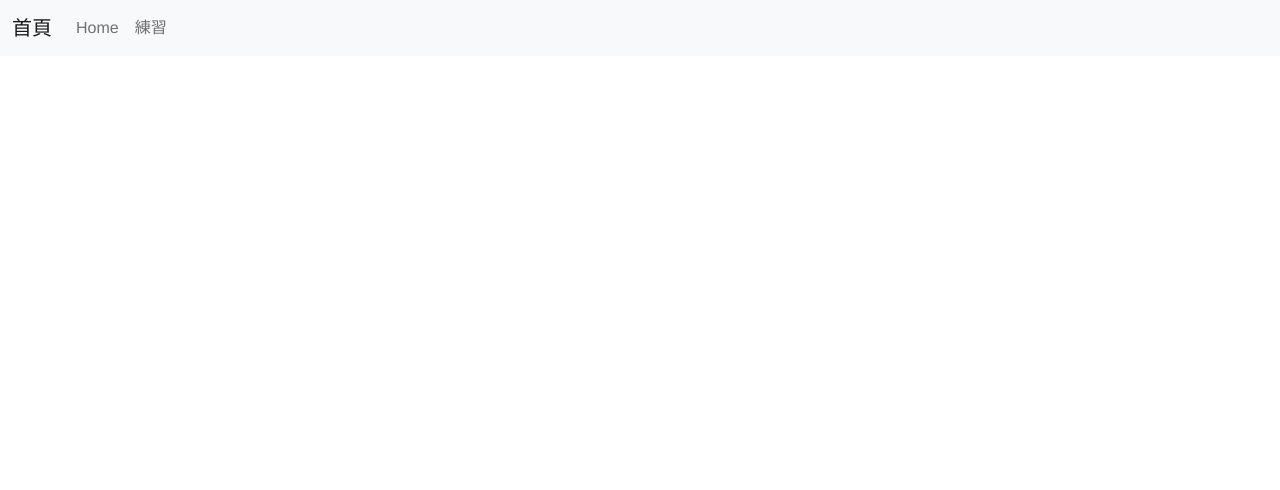
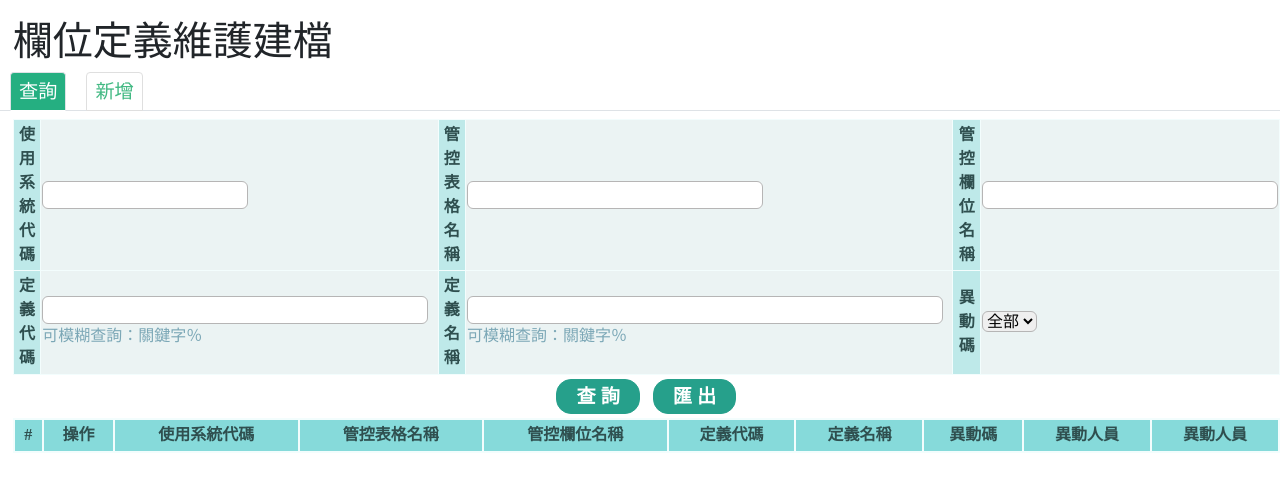
Before and after one commit to funny1225/funny1225.github.io, a plain HTML site: page index.html in a window 1280 px wide. Drawn offline with nearby package versions, Linux system fonts and the light colour scheme.

Commit message:
Add files via upload

```diff
--- a/index.html
+++ b/index.html
@@ -1 +1 @@
-<!DOCTYPE html><html><head><meta charset=utf-8><meta name=viewport content="width=device-width,initial-scale=1"><title>vue1210</title><link href=https://cdn.jsdelivr.net/npm/bootstrap@5.1.3/dist/css/bootstrap.min.css rel=stylesheet integrity=sha384-1BmE4kWBq78iYhFldvKuhfTAU6auU8tT94WrHftjDbrCEXSU1oBoqyl2QvZ6jIW3 crossorigin=anonymous><link href=https://cdn.jsdelivr.net/npm/bootstrap-icons@1.7.2/font/bootstrap-icons.css rel=stylesheet><link href=/static/css/app.bd98bd952950599ed04b412a01ad9d16.css rel=stylesheet></head><body><div id=app></div><script type=text/javascript src=/static/js/manifest.2ae2e69a05c33dfc65f8.js></script><script type=text/javascript src=/static/js/vendor.a0afd35a7b7faa50da82.js></script><script type=text/javascript src=/static/js/app.78db845a7caea35beeed.js></script></body></html>
+<!DOCTYPE html><html><head><meta charset=utf-8><meta name=viewport content="width=device-width,initial-scale=1"><title>vue1228</title><link href=/static/css/app.df338c376399bc1194b5f2b58f1db50f.css rel=stylesheet></head><body><div id=app></div><script type=text/javascript src=/static/js/manifest.2ae2e69a05c33dfc65f8.js></script><script type=text/javascript src=/static/js/vendor.bdf1d64714dcd61eaff0.js></script><script type=text/javascript src=/static/js/app.183f59ba6fd8fb1817d7.js></script></body></html>
```
